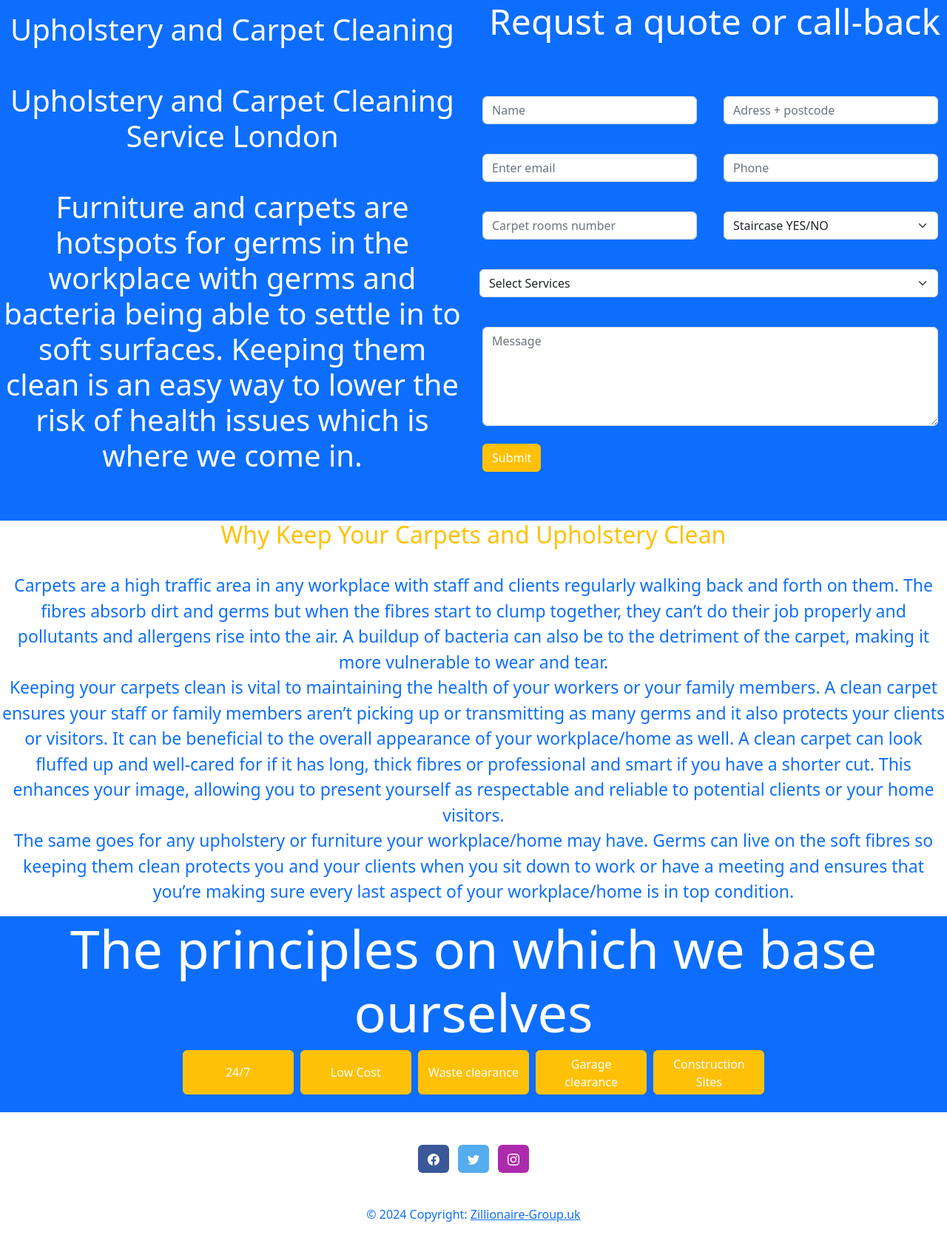
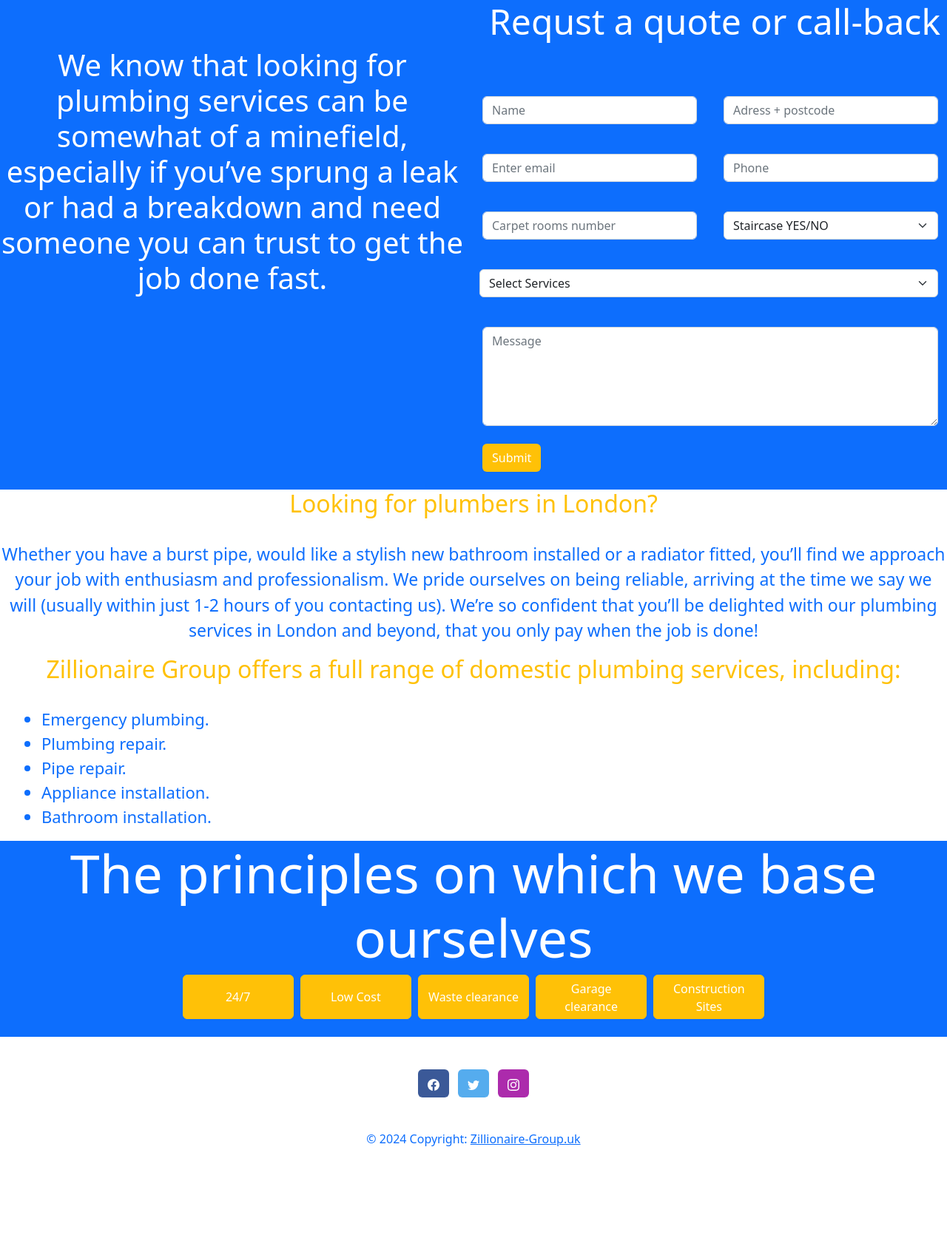
Before and after one commit to danda1999/Removals_Web, a Django app: template WebSite/templates/Plumbing.html in a window 1280 px wide. Shown: the part 462-2132 px from the top of the page at 74% size. After the commit the page ends 2012 px from the top, so only its background shows below. Run offline with Django 5.2, Linux system fonts and the light colour scheme; the template is opened without the code that fills it, so the values that code supplies are empty.

Commit message:
Update Plumbing services

```diff
--- a/WebSite/templates/Plumbing.html
+++ b/WebSite/templates/Plumbing.html
@@ -13,9 +13,8 @@
       <div class="row bg-primary">
         <div class="col-md-6 col-sm-12 text-white ">
           <p class="text-break text-center display-6 mt-3">
-            Upholstery and Carpet Cleaning<br><br>
-            Upholstery and Carpet Cleaning Service London<br><br>
-            Furniture and carpets are hotspots for germs in the workplace with germs and bacteria being able to settle in to soft surfaces. Keeping them clean is an easy way to lower the risk of health issues which is where we come in.<br><br>
+            <br>
+            We know that looking for plumbing services can be somewhat of a minefield, especially if you’ve sprung a leak or had a breakdown and need someone you can trust to get the job done fast.<br><br>
           </p>
         </div>
         <div class="col-md-6 col-sm-12 text-white">
@@ -71,18 +70,27 @@
           </div>
         </div>
         <div class="bg-white text-break">
-            <h2 class="text-center text-warning">Why Keep Your Carpets and Upholstery Clean</h2><br>
+            <h2 class="text-center text-warning">Looking for plumbers in London?</h2><br>
 
-            <p class="text-center text-primary" style="font-size: 23px;">Carpets are a high traffic area in any workplace with staff and clients regularly walking back and forth on them.
-                The fibres absorb dirt and germs but when the fibres start to clump together, they can’t do their job properly and pollutants and allergens rise into the air.
-                A buildup of bacteria can also be to the detriment of the carpet, making it more vulnerable to wear and tear.<br>
-                Keeping your carpets clean is vital to maintaining the health of your workers or your family members.
-                A clean carpet ensures your staff or family members aren’t picking up or transmitting as many germs and it also protects your clients or visitors.
-                It can be beneficial to the overall appearance of your workplace/home as well. A clean carpet can look fluffed up and well-cared for if it has long, thick fibres or professional and smart if you have a shorter cut.
-                This enhances your image, allowing you to present yourself as respectable and reliable to potential clients or your home visitors.<br>
-                The same goes for any upholstery or furniture your workplace/home may have.
-                Germs can live on the soft fibres so keeping them clean protects you and your clients when you sit down to work or have a meeting and ensures that you’re making sure every last aspect of your workplace/home is in top condition.
+            <p class="text-center text-primary" style="font-size: 23px;">
+              Whether you have a burst pipe, would like a stylish new bathroom installed or a radiator fitted, you’ll find we approach your job with enthusiasm and professionalism. We pride ourselves on being reliable, arriving at the time we say we will (usually within just 1-2 hours of you contacting us). We’re so confident that you’ll be delighted with our plumbing services in London and beyond, that you only pay when the job is done!
             </p>
+
+            <h2 class="text-center text-warning">Zillionaire Group offers a full range of domestic plumbing services, including:</h2><br>
+
+            <ul class="text-primary ms-4" style="font-size: 22px;">
+
+              <li>Emergency plumbing.</li>
+
+              <li>Plumbing repair.</li>
+
+              <li>Pipe repair.</li>
+
+              <li>Appliance installation.</li>
+
+              <li>Bathroom installation.</li>
+
+            </ul>
         </div>
       <div class="bg-primary text-break text-center">
         <h2 class="display-2 text-white text-center">The principles on which we base ourselves</h2>
```
